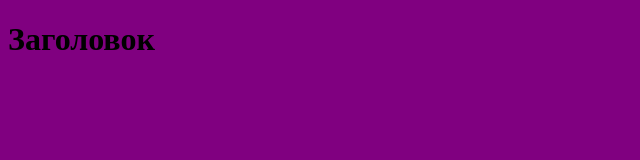
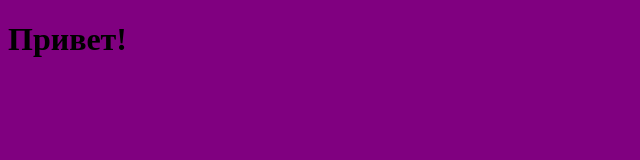
Before and after one commit to Mikhail467/github-for-beginers, a plain HTML site: page index.html in a window 1280 px wide. Shown: the whole page, without its empty margins (0-640 px from the left). Drawn offline with Linux system fonts and the light colour scheme.

Commit message:
Добавил Привет!

```diff
--- a/index.html
+++ b/index.html
@@ -9,7 +9,7 @@
     </head>
     <body>
 
-        <h1>Заголовок</h1>
+        <h1>Привет!</h1>
 
     </body>
     </html>
```
